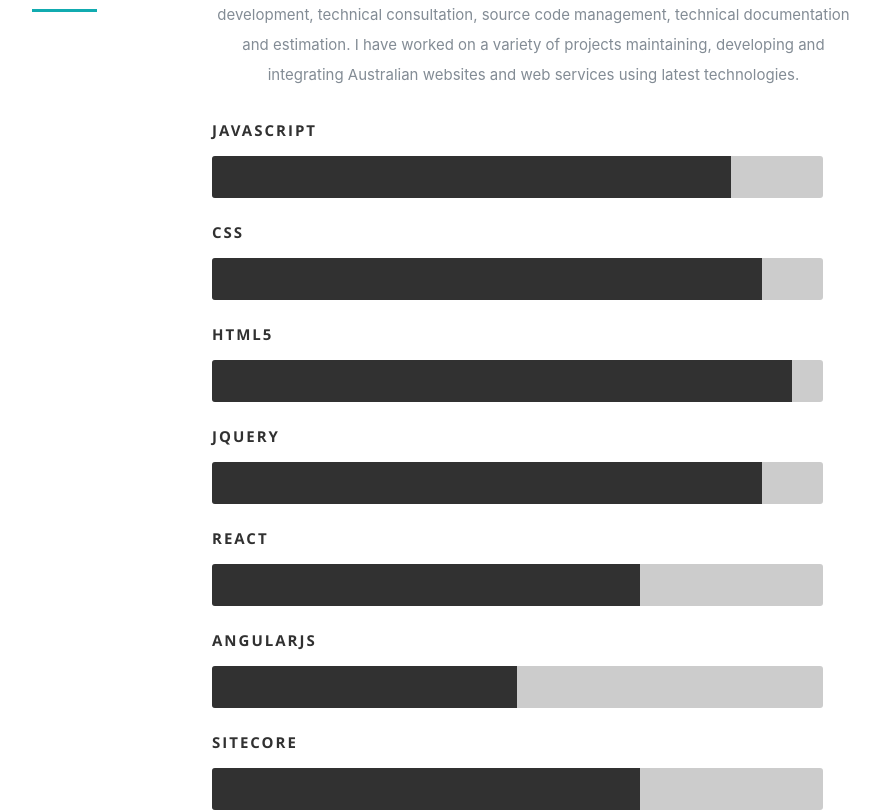
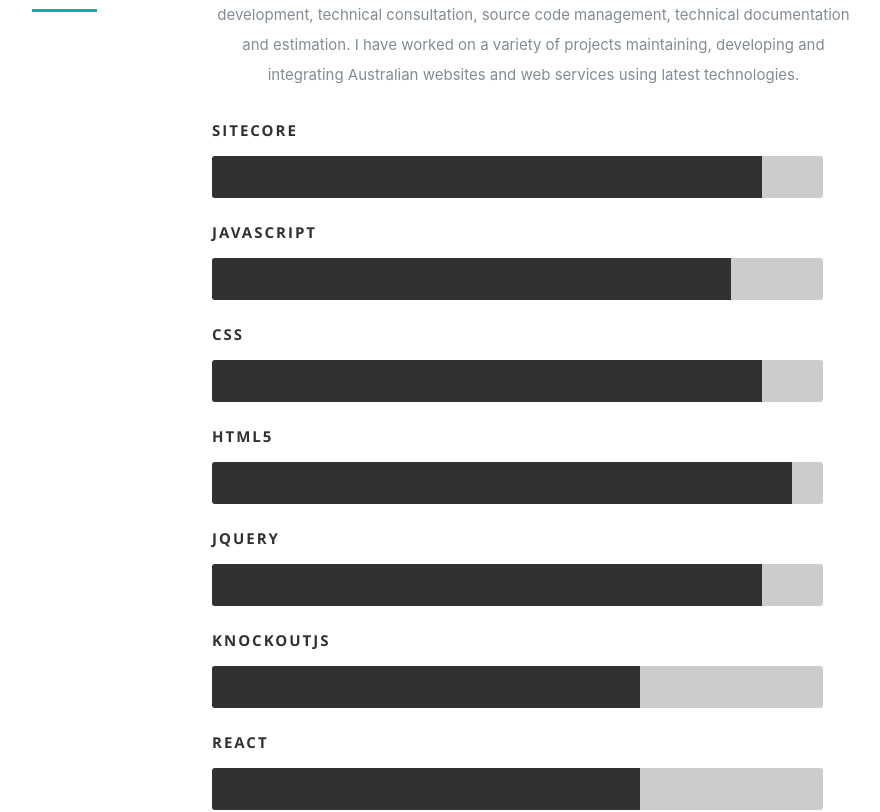
Before and after one commit to JongminKimSyd/jongminkim, a React (Create React App) app: page / in a window 1280 px wide. Shown: the part 2428-3240 px from the top of the page, without its empty margins (193-1073 px from the left). Built offline with nearby package versions, Linux system fonts and the light colour scheme.

Commit message:
Skills update

```diff
--- a/src/resumeData.js
+++ b/src/resumeData.js
@@ -10,14 +10,15 @@
     "country": "Australia",
     "role": ["Sitecore Developer", "Frontend Developer", "Web Developer", "Consultant" ],
     skills: [
+        {skillname:"Sitecore", barwidth: "90"},
         {skillname:"JavaScript", barwidth: "85"},
         {skillname:"CSS", barwidth: "90"},
         {skillname:"HTML5", barwidth: "95"},
         {skillname:"jQuery", barwidth:"90"},
+        {skillname:"KnockOutJS", barwidth: "70"},
         {skillname:"React", barwidth: "70"},
         {skillname:"AngularJS", barwidth: "50"},
-        {skillname:"Sitecore", barwidth: "70"},
-        {skillname:"ASP.NET MVC", barwidth: "65"},
+        {skillname:"ASP.NET MVC", barwidth: "75"},
     ],
     works: [
         {
```
Also changed, not shown: 1 other file (tests, documents, lock files or other folders).
